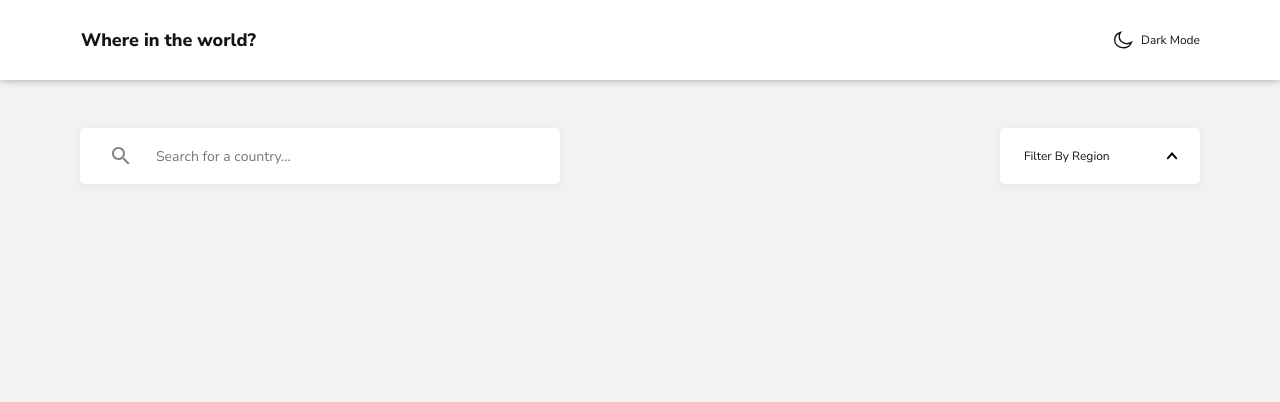
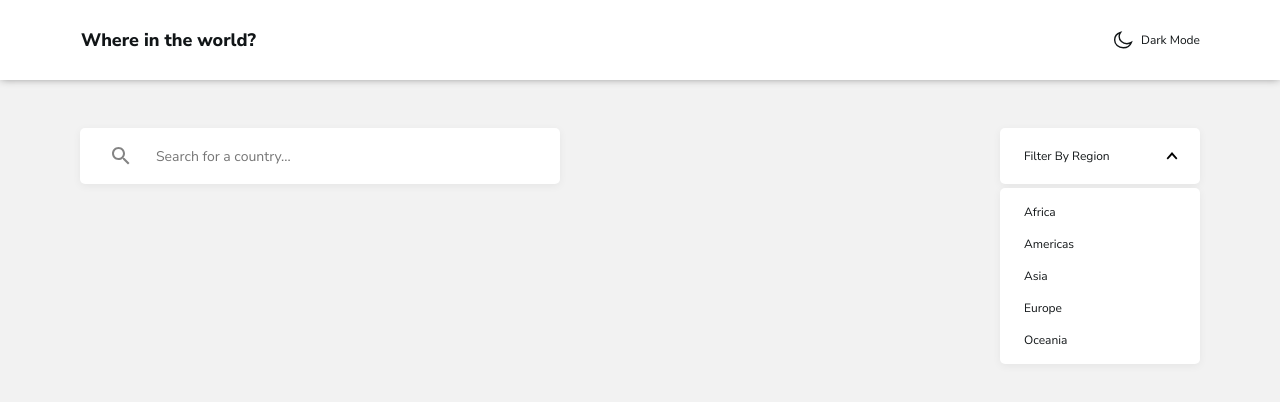
Before and after one commit to Darkmift/countries-api, a React (Vite) app: page / in a window 1280 px wide. Both pictures are taken after a click on the button "Filter By Region". Shown: the top 402 px of the page. Built offline with nearby package versions, Linux system fonts and the light colour scheme.

Commit message:
applied options

```diff
--- a/src/components/pages/Home/RegionDropDown.tsx
+++ b/src/components/pages/Home/RegionDropDown.tsx
@@ -1,4 +1,4 @@
-import { useState } from 'react';
+import React, { useState } from 'react';
 import scssModule from './RegionDropDown.module.scss';
 import useThemeStore from '../../../store/theme';
 
@@ -7,24 +7,72 @@ import dropDownCloseDark from '../../../assets/dropdown-close-dark.svg';
 import dropDownOpenDark from '../../../assets/dropdown-open-dark.svg';
 import dropDownCloseLight from '../../../assets/dropdown-close-light.svg';
 import dropDownOpenLight from '../../../assets/dropdown-open-light.svg';
+import { useOnClickOutside } from '../../../hooks/useonClickOutside';
 
-type Props = {}
+type RegionOptionsProps = {
+  isOptionsOpen: boolean,
+  optionsSelectHandler: (selectedRegion: string) => void,
+}
 
-const RegionDropDown = (props: Props) => {
+const RegionOptions = ({
+  isOptionsOpen,
+  optionsSelectHandler: setOptionsOpen,
+}: RegionOptionsProps) => {
 
-  const [dropDownIsOpen, setDropDownIsOpen] = useState(false);
+  // logic controlling display of options of region names
+  const regionNames = ['Africa', 'Americas', 'Asia', 'Europe', 'Oceania'];
 
+  const regionClickHandler = (name: string) => {
+    setOptionsOpen(name)
+  }
+
+  return <>{
+    isOptionsOpen && <div className="region-select">
+      {regionNames.map((name, i) => {
+        return <div
+          key={i}
+          onClick={() => regionClickHandler(name)}
+          className="region-option">{name}
+        </div>
+      })}
+    </div>
+  }</>
+}
+
+type RegionDropDownProps = {}
+const RegionDropDown = (props: RegionDropDownProps) => {
+
+
+  const buttonRef = React.createRef<HTMLButtonElement>();
+  const [isOptionsOpen, setOptionsOpen] = useState(false);
+  useOnClickOutside(buttonRef, () => setOptionsOpen(false));
+
+  const regionClickHandler = (name: string) => {
+    setOptionsOpen(v => {
+      console.log("🚀 ~ file: RegionDropDown.tsx ~ line 27 ~ regionClickHandler ~ name", name)
+      return false;
+    })
+  }
+
+  //logic for svg display
   const isDarkMode = useThemeStore(s => s.isDarkMode);
-
-  const toggleOpenSvgLight = dropDownIsOpen ? dropDownCloseLight : dropDownOpenLight;
-  const toggleOpenSvgDark = dropDownIsOpen ? dropDownCloseDark : dropDownOpenDark;
+  const toggleOpenSvgLight = isOptionsOpen ? dropDownCloseLight : dropDownOpenLight;
+  const toggleOpenSvgDark = isOptionsOpen ? dropDownCloseDark : dropDownOpenDark;
 
   return (
     <div className={scssModule["region-drop-down"]}>
-      <button className="button-wrapper" onClick={() => setDropDownIsOpen(v => !v)}>
+      <button
+        ref={buttonRef}
+        className="button-wrapper"
+        onClick={() => setOptionsOpen(v => !v)}
+      >
         <div>Filter By Region</div>
         <img src={isDarkMode ? toggleOpenSvgDark : toggleOpenSvgLight} alt="SVG logo image" />
       </button>
+      <RegionOptions
+        isOptionsOpen={isOptionsOpen}
+        optionsSelectHandler={regionClickHandler}
+      />
     </div>
   )
 }
```
